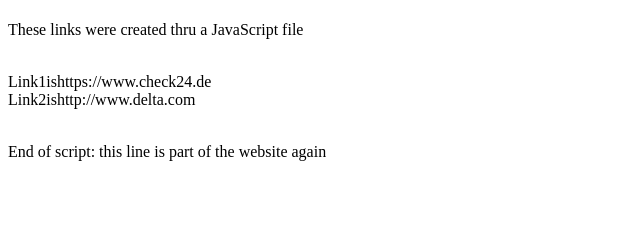
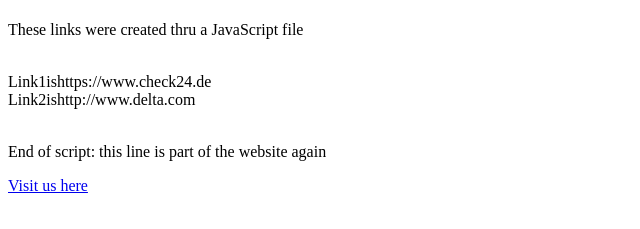
Before and after one commit to jtrautma/VC.Node, a website: page linkWebsite/urlListWebsite_v1_scriptInside.html in a window 1280 px wide. Shown: the part 59-288 px from the top of the page, without its empty margins (0-640 px from the left). Drawn offline with Linux system fonts and the light colour scheme.

Commit message:
Update urlListWebsite_v1_scriptInside.html

```diff
--- a/linkWebsite/urlListWebsite_v1_scriptInside.html
+++ b/linkWebsite/urlListWebsite_v1_scriptInside.html
@@ -38,5 +38,6 @@
         </script>
         <br>
         <p>End of script: this line is part of the website again</p>
+<a href='http://www.check24.de'>Visit us here</a>
     </body>
 </html>
```
